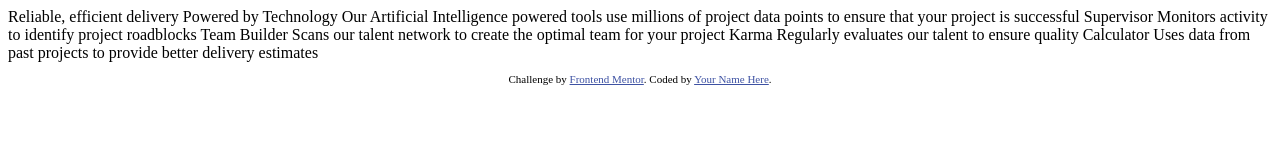
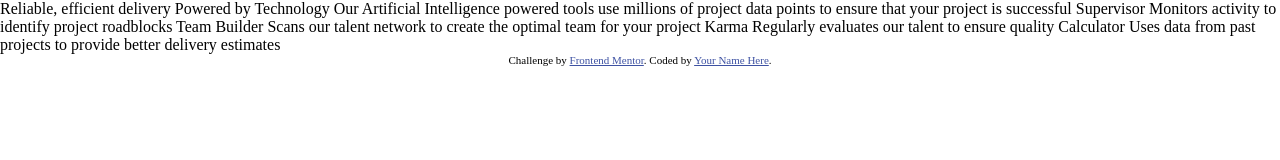
Before and after one commit to mking0823/four-card-feature-section, a plain HTML site: page index.html in a window 1280 px wide. Drawn offline with Linux system fonts and the light colour scheme.

Commit message:
made color custom properties and reset

```diff
--- a/styles.css
+++ b/styles.css
@@ -2,3 +2,22 @@
     font-family: poppins;
     src: url(/fonts/Poppins/Poppins-Black.ttf);
 }
+
+:root{
+   --Red: hsl(0, 78%, 62%);
+   --Cyan: hsl(180, 62%, 55%);
+   --Orange: hsl(34, 97%, 64%);
+   --Blue: hsl(212, 86%, 64%);
+
+
+
+   --Very-Dark-Blue: hsl(234, 12%, 34%);
+   --Grayish-Blue: hsl(229, 6%, 66%);
+   --Very-Light-Gray: hsl(0, 0%, 98%);
+}
+
+*, *::before,*::after{
+    box-sizing: border-box;
+    margin: 0;
+    padding: 0;
+}
```
